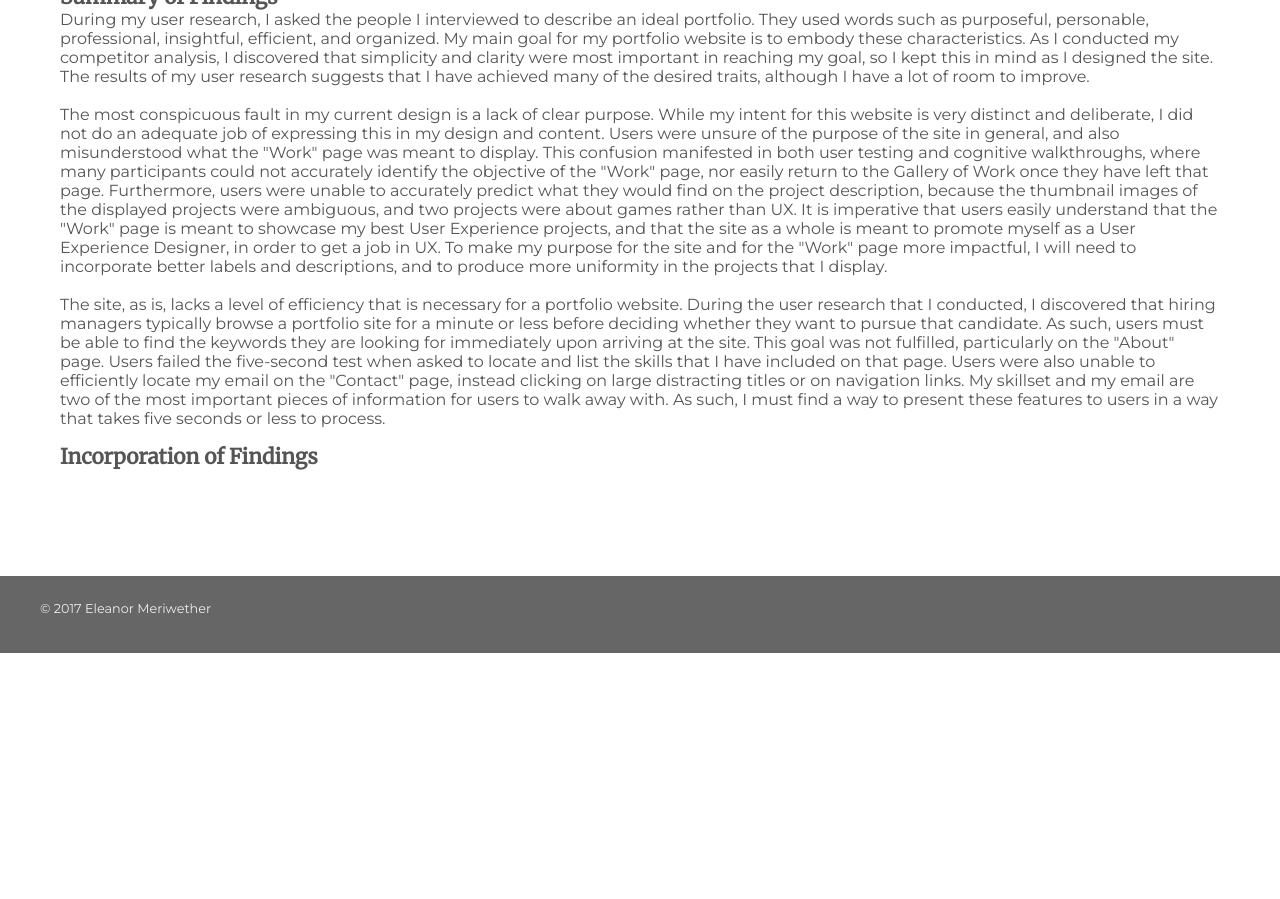
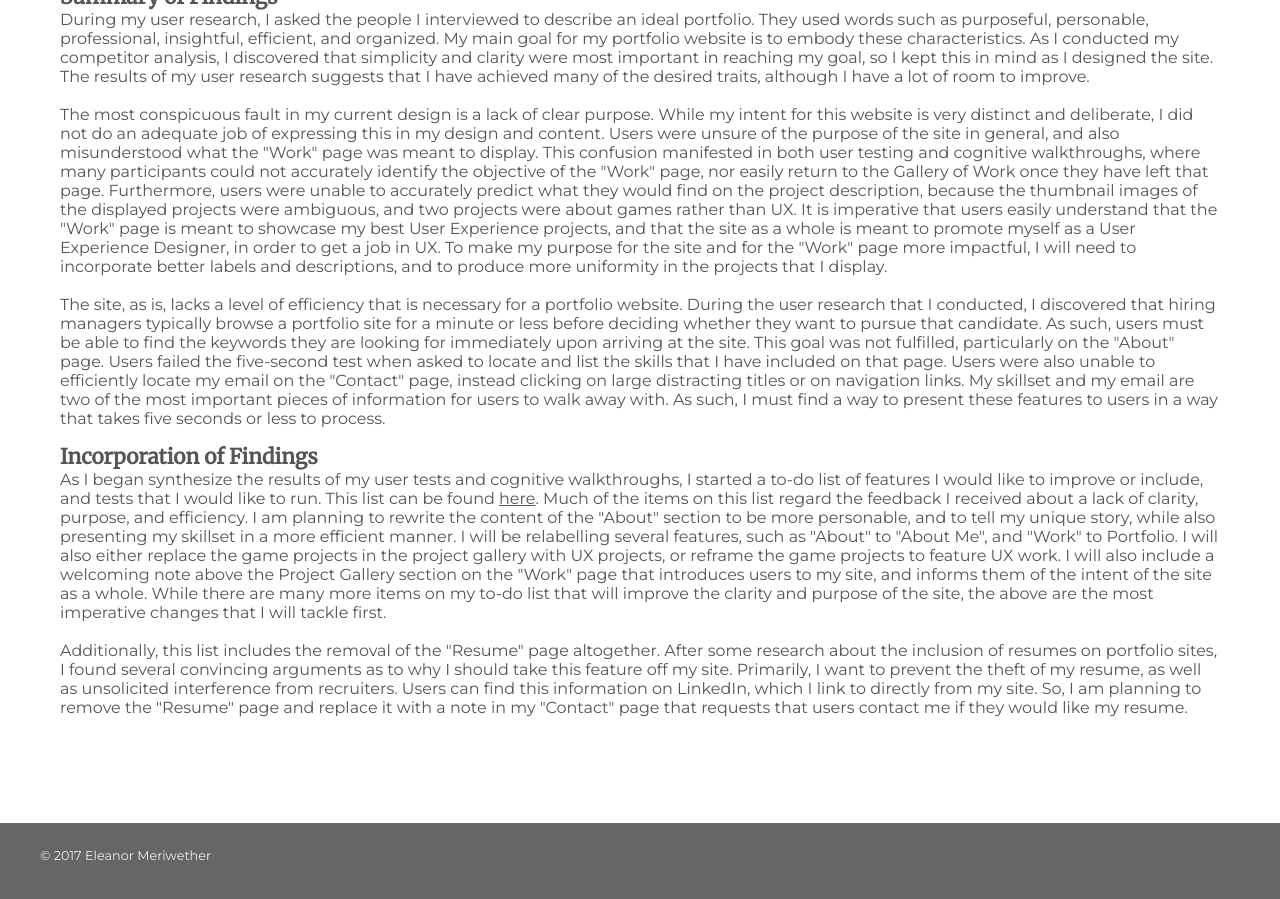
Before and after one commit to emeriwether/emeriwether.github.io, a Jekyll site: the page built from project1.html, in a window 1280 px wide and 900 px high, scrolled down 6471 px. Built offline with Jekyll 4.4.1, drawn with Linux system fonts in a browser that asks for light colours; before the commit the page ends 7124 px from its top, so only the background shows below that.

Commit message:
add content to incorporatio of findings

```diff
--- a/project1.html
+++ b/project1.html
@@ -265,6 +265,10 @@ layout: default
     </p>
 
     <h3>Incorporation of Findings</h3>
-    <p></p>
+    <p>
+    As I began synthesize the results of my user tests and cognitive walkthroughs, I started a to-do list of features I would like to improve or include, and tests that I would like to run. This list can be found <a href="https://docs.google.com/a/uci.edu/document/d/1Qd5izZMjD218u2BuL7AWfoqgirU-cDxRwht-dZQEliA/edit?usp=sharing">here</a>. Much of the items on this list regard the feedback I received about a lack of clarity, purpose, and efficiency. I am planning to rewrite the content of the "About" section to be more personable, and to tell my unique story, while also presenting my skillset in a more efficient manner. I will be relabelling several features, such as "About" to "About Me", and "Work" to Portfolio. I will also either replace the game projects in the project gallery with UX projects, or reframe the game projects to feature UX work. I will also include a welcoming note above the Project Gallery section on the "Work" page that introduces users to my site, and informs them of the intent of the site as a whole. While there are many more items on my to-do list that will improve the clarity and purpose of the site, the above are the most imperative changes that I will tackle first.
+
+    <br><br>Additionally, this list includes the removal of the "Resume" page altogether. After some research about the inclusion of resumes on portfolio sites, I found several convincing arguments as to why I should take this feature off my site. Primarily, I want to prevent the theft of my resume, as well as unsolicited interference from recruiters. Users can find this information on LinkedIn, which I link to directly from my site. So, I am planning to remove the "Resume" page and replace it with a note in my "Contact" page that requests that users contact me if they would like my resume.
+    </p>
 
 </article>
```
